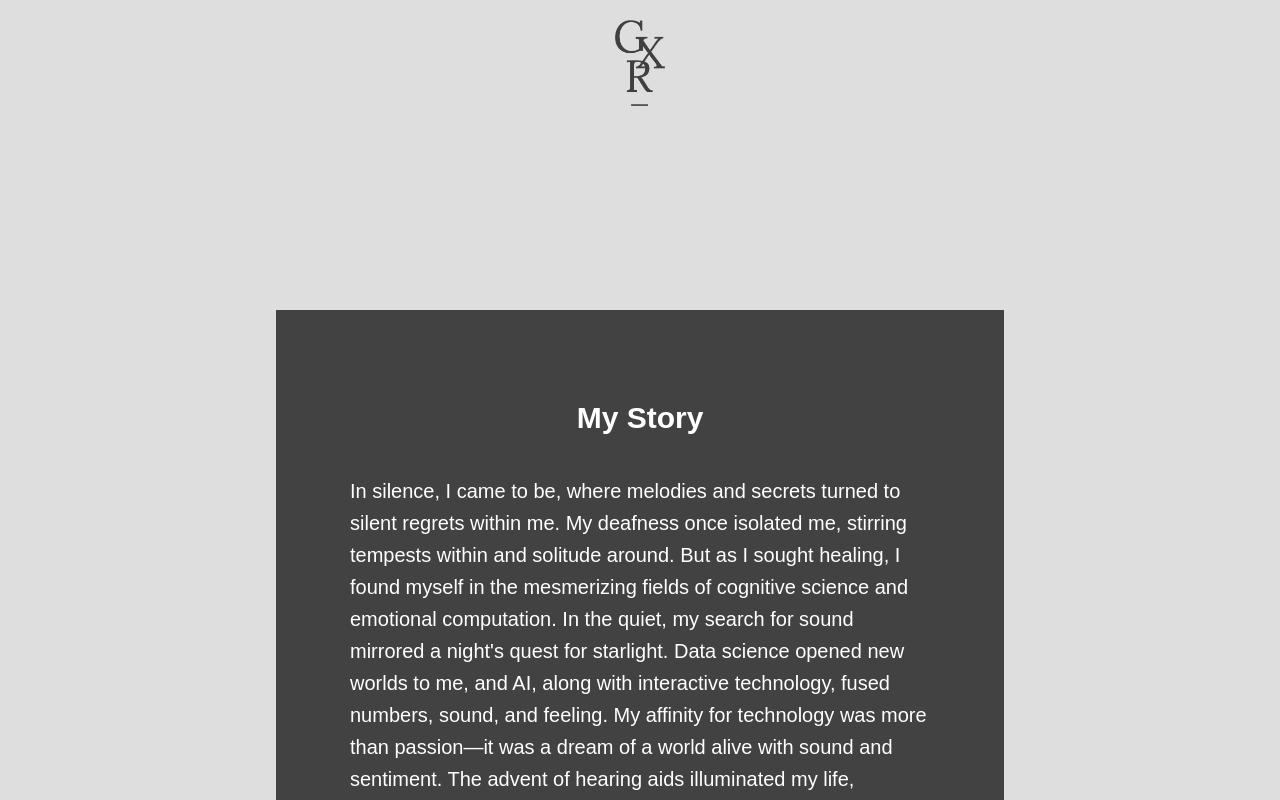
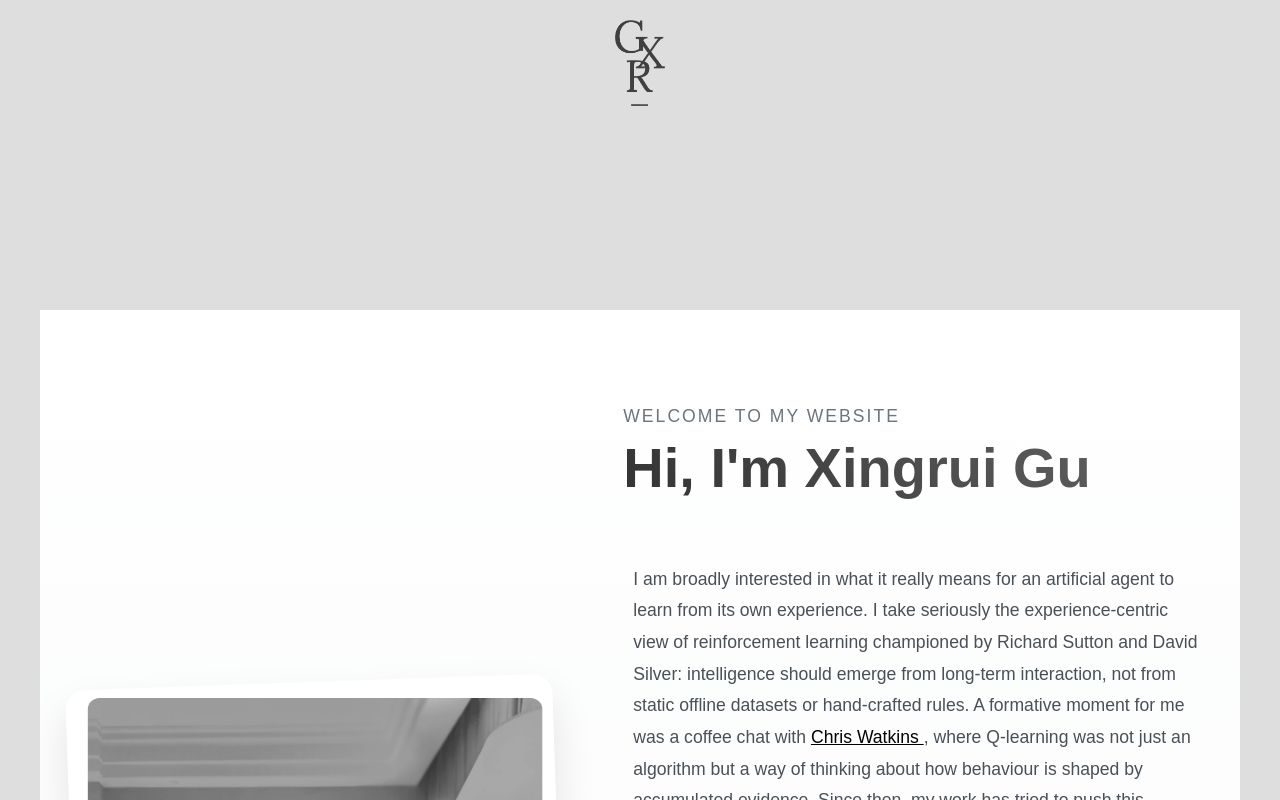
Before and after one commit to HsingjuiKu/HsingjuiKu.github.io, a React (Create React App) app: page / in a window 1280 px wide. Both pictures are taken after a click on the element "ABOUT ME". Shown: the top 800 px of the page. Built offline with nearby package versions, Linux system fonts and the light colour scheme.

Commit message:
update 12.6

```diff
--- a/src/pages/about/About.jsx
+++ b/src/pages/about/About.jsx
@@ -49,15 +49,15 @@ const About = () => {
                 <br/>
                 <br/>
                 <br/>
-                <section className="immersive-section">
-                    <p ref={textRef} style={{ fontWeight: 'bold', fontSize: '30px' }}>
-                        My Story
-                    </p>
+                {/*<section className="immersive-section">*/}
+                {/*    <p ref={textRef} style={{ fontWeight: 'bold', fontSize: '30px' }}>*/}
+                {/*        My Story*/}
+                {/*    </p>*/}
 
-                    <p ref={textRef} className="immersive-text">
-                        In silence, I came to be, where melodies and secrets turned to silent regrets within me. My deafness once isolated me, stirring tempests within and solitude around. But as I sought healing, I found myself in the mesmerizing fields of cognitive science and emotional computation. In the quiet, my search for sound mirrored a night's quest for starlight. Data science opened new worlds to me, and AI, along with interactive technology, fused numbers, sound, and feeling. My affinity for technology was more than passion—it was a dream of a world alive with sound and sentiment. The advent of hearing aids illuminated my life, revealing that technology bridges more than data and sound—it connects us at the soul, pulling me into the cosmic dance.
-                    </p>
-                </section>
+                {/*    <p ref={textRef} className="immersive-text">*/}
+                {/*        In silence, I came to be, where melodies and secrets turned to silent regrets within me. My deafness once isolated me, stirring tempests within and solitude around. But as I sought healing, I found myself in the mesmerizing fields of cognitive science and emotional computation. In the quiet, my search for sound mirrored a night's quest for starlight. Data science opened new worlds to me, and AI, along with interactive technology, fused numbers, sound, and feeling. My affinity for technology was more than passion—it was a dream of a world alive with sound and sentiment. The advent of hearing aids illuminated my life, revealing that technology bridges more than data and sound—it connects us at the soul, pulling me into the cosmic dance.*/}
+                {/*    </p>*/}
+                {/*</section>*/}
 
                 {/*<section className="flex-row">*/}
                 {/*    <div className="left" style={{ width: '30%', display: 'flex', flexDirection: 'column' }}>*/}
@@ -165,15 +165,14 @@ const About = () => {
                                         lineHeight: '1.8',
                                         color: '#495057'
                                     }}>
-                                        I'm deeply passionate about exploring the intricacies of the human mind and its interaction with technology. My research primarily focuses on Human Intuitive Reasoning, especially in Causal and Bayesian Reasoning, which allows us to understand how people make sense of the world around them through mathematical language.
-                                    </p>
+                                        I am broadly interested in what it really means for an artificial agent to learn from its own experience. I take seriously the experience-centric view of reinforcement learning championed by Richard Sutton and David Silver: intelligence should emerge from long-term interaction, not from static offline datasets or hand-crafted rules. A formative moment for me was a coffee chat with <a href="https://www.cs.rhul.ac.uk/~chrisw/" target="_blank" rel="noopener noreferrer">
+                                        Chris Watkins </a>, where Q-learning was not just an algorithm but a way of thinking about how behaviour is shaped by accumulated evidence. Since then, my work has tried to push this “Human Centered” philosophy one step further: experience should not just be replayed, but organised—into beliefs, manifolds, and memory operators that reshape the learning rule itself.</p>
                                     <p style={{
                                         fontSize: '1.1rem',
                                         lineHeight: '1.8',
                                         color: '#495057'
                                     }}>
-                                        I'm also highly interested in Human Centered Computing, Affective Computing, Reinforcement Learning and Human-Computer Interaction, areas where I aim to further contribute by developing more intuitive and effective AI technology interfaces.
-                                    </p>
+                                        My research sits between Lifelong Learning, Reinforcement learning, Bayesian machine learning, and cognitive science. At UCL’s Centre for AI, working with <a href="https://davidbarber.github.io/" target="_blank" rel="noopener noreferrer">David Barber</a>, I explored Bayesian and operator-based views of policy and value updates. At UC Berkeley’s Computational Cognitive Neuroscience Lab, under <a href="https://psychology.berkeley.edu/people/anne-collins" target="_blank" rel="noopener noreferrer">Anne Collins</a>, I studied how human behaviour and working memory suggest richer notions of state, credit assignment, and concept formation.                                    </p>
                                 </div>
 
                                 {/* 技术关键词标签 */}
@@ -183,7 +182,7 @@ const About = () => {
                                     flexWrap: 'wrap',
                                     marginTop: '1rem'
                                 }}>
-                                    {['Reinforcement Learning', 'Cognitive Science', 'Decision Science', 'Human Computer Interaction'].map(tag => (
+                                    {['Lifelong Learning', 'Baysiean Machine Learning', 'Decision Science', 'Human Computer Interaction'].map(tag => (
                                         <span key={tag} style={{
                                             padding: '0.5rem 1rem',
                                             background: '#f8f9fa',
@@ -312,13 +311,11 @@ const About = () => {
                         <h2>Honors</h2>
                     </div>
                     <div className="right " style={{ width: '70%', display: 'flex', flexDirection: 'column' }}>
-                        {/*<p>● Received an investment intention of 1.5 million RMB, 2023</p>*/}
+                        <p>● BTT Pitch Competition Winner, Los Angel, 2025</p>
+                        <p>● Received an investment intention of 0.6 million RMB in LJÜS, 2023</p>
                         <p>● "Chunhui Cup"lnnovation and Entrepreneurship Competition for Chinese OverseasStudents, Award-winning Project, 2023</p>
-                        {/*<p>● "Straight to Wuzhen" competition, Final list, 2023</p>*/}
-                        {/*<p>● UCL Hatchery Incubator, Semi-Final list, 2023</p>*/}
-                        {/*<p>● "To win in Suthou, Create a winning future" venture contest, Sweden Final list, 2022</p>*/}
                         <p>● KCL Opportunity Fund, GBP 400 pounds, 2022</p>
-                        {/*<p>● The KTH Innovation pre-incubator program, Final list, 2022</p>*/}
+
                     </div>
 
                 </section>
--- a/src/pages/home/Home.jsx
+++ b/src/pages/home/Home.jsx
@@ -31,7 +31,7 @@ const Home = () => {
                             GITHUB
                         </div>
                         <div className="btn" onClick={() => { window.location.href = "https://drive.google.com/file/d/1serjpE8P0w5kweriYV7Uc7vJ50A-5R0z/view?usp=sharing" }}>
-                            RESUME
+                            PUBLICATION
                         </div>
                     </div>
                 </section>
```
Also changed, not shown: 7 other files (tests, documents, lock files or other folders).
